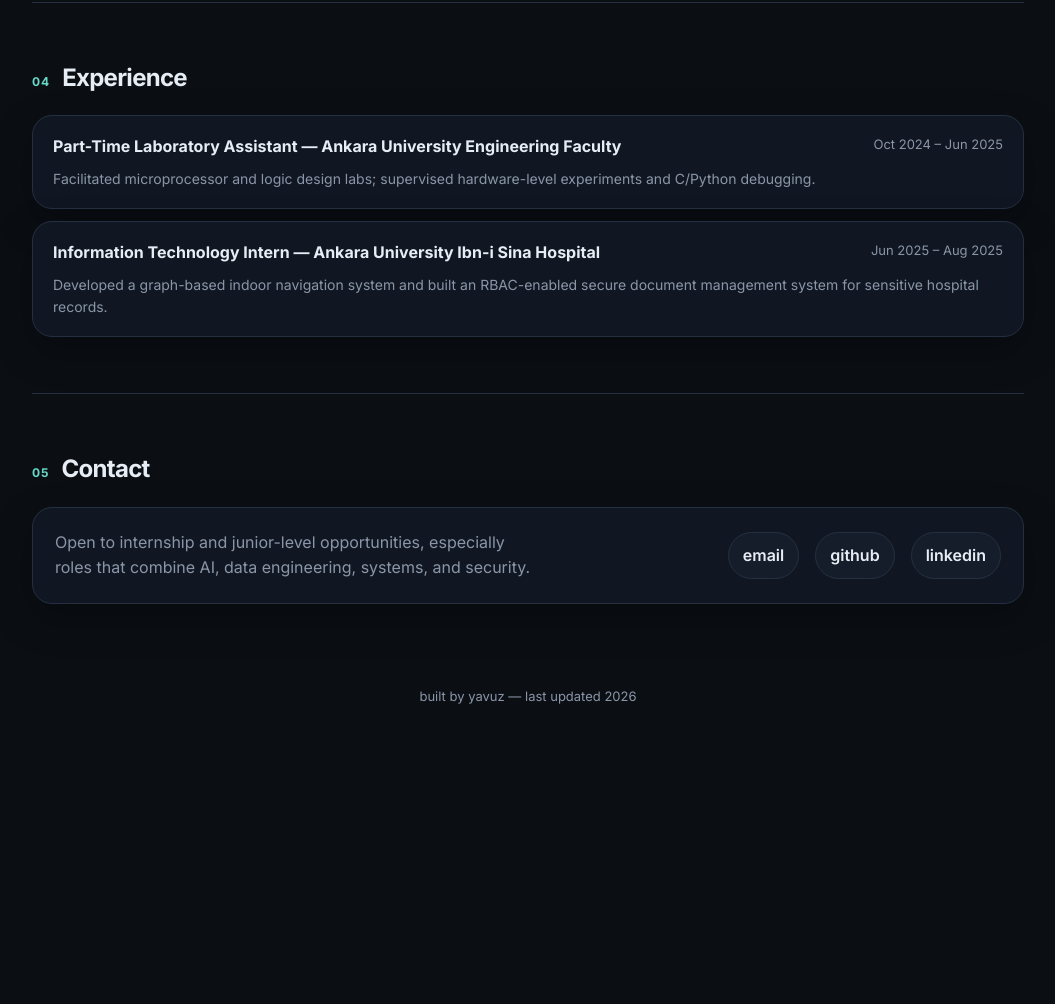
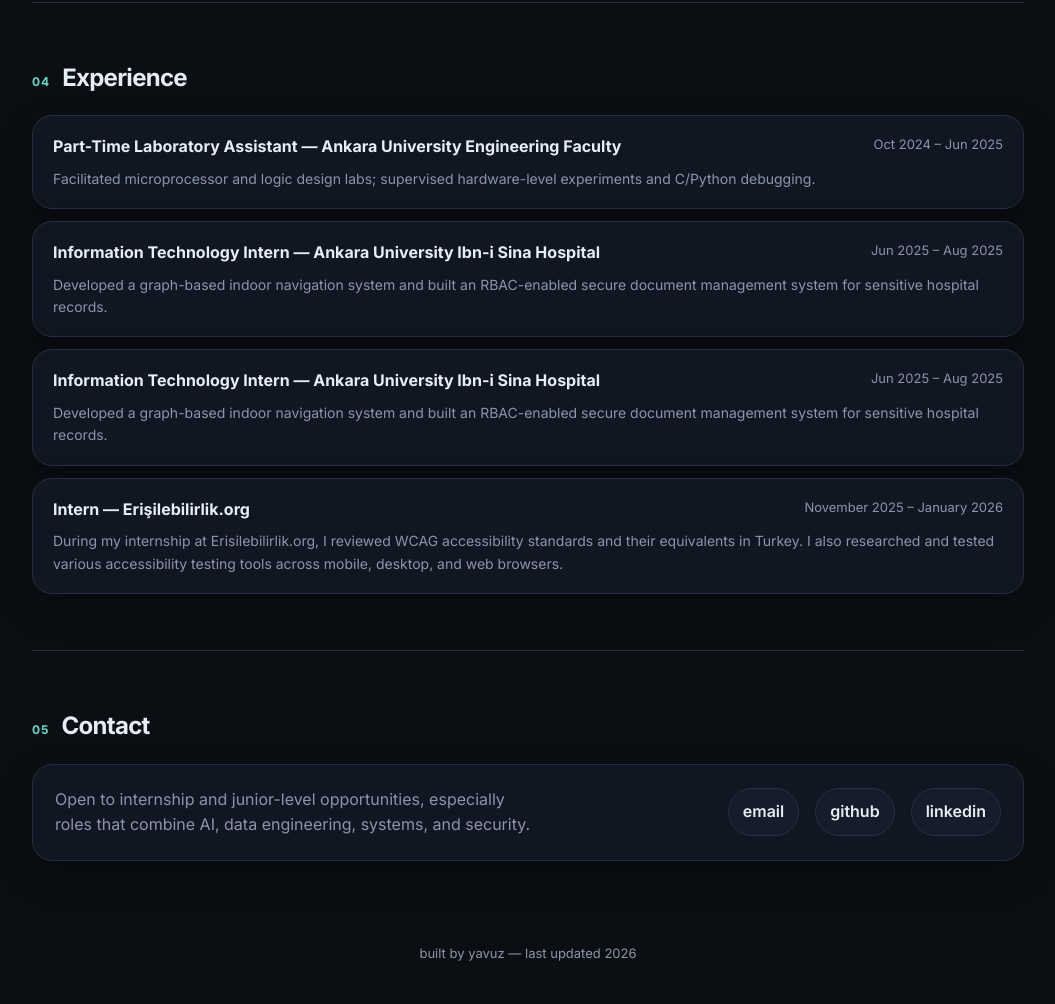
Before and after one commit to yavuzselimuyaner/yavuzselimuyaner.github.io, a plain HTML site: page index.html in a window 1280 px wide. Shown: the part 3088-4092 px from the top of the page, without its empty margins (112-1167 px from the left). Before the commit the page ends 3835 px from the top, so only its background shows below. Drawn offline with Linux system fonts and the light colour scheme.

Commit message:
html is changed

```diff
--- a/index.html
+++ b/index.html
@@ -324,6 +324,20 @@
         </div>
         <p>Developed a graph-based indoor navigation system and built an RBAC-enabled secure document management system for sensitive hospital records.</p>
       </div>
+            <div class="exp">
+        <div class="exp-top">
+          <div class="exp-role">Information Technology Intern — Ankara University Ibn-i Sina Hospital</div>
+          <div class="exp-date">Jun 2025 – Aug 2025</div>
+        </div>
+        <p>Developed a graph-based indoor navigation system and built an RBAC-enabled secure document management system for sensitive hospital records.</p>
+      </div>
+            <div class="exp">
+        <div class="exp-top">
+          <div class="exp-role">Intern — Erişilebilirlik.org</div>
+          <div class="exp-date">November 2025 – January 2026</div>
+        </div>
+        <p>During my internship at Erisilebilirlik.org, I reviewed WCAG accessibility standards and their equivalents in Turkey. I also researched and tested various accessibility testing tools across mobile, desktop, and web browsers.</p>
+      </div>
     </div>
   </section>
 
```
